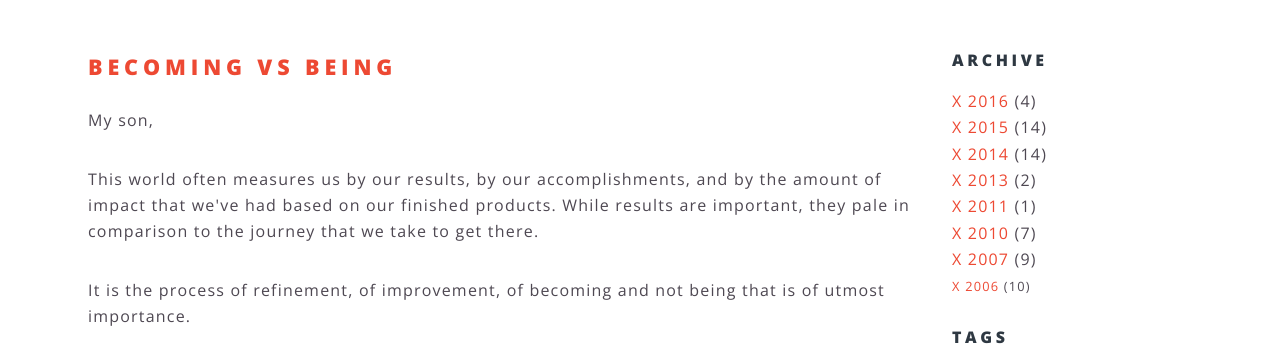
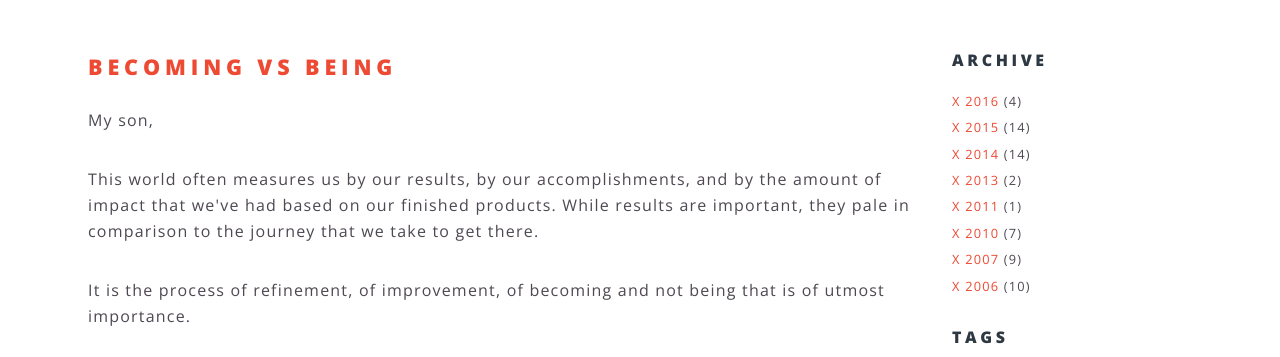
Before and after one commit to samng96/samng.me, a Jekyll site: the page built from letters-to-my-son/index.html, in a window 1280 px wide. Shown: the part 420-777 px from the top of the page. Built offline with Jekyll 4.4.1, drawn with Linux system fonts in a browser that asks for light colours.

Commit message:
small caps on archive links

```diff
--- a/_includes/archive_list.html
+++ b/_includes/archive_list.html
@@ -7,7 +7,7 @@
       {% assign postYear = post.date | date: "%Y" %}
       {% if postYear != currentYear %}
         {% if firstLoop == false %}
-          <div id="archive{{currentYear}}" class="smallAllCaps">
+          <div id="archive{{currentYear}}" class="smallerLinks">
             <div id="archive-nav{{ currentYear }}"><a class="archive-nav" href="#archive-nav{{ currentYear }}">X</a> <a href="/archive/{{ currentYear }}">{{ currentYear }}</a> ({{post_count}})</div>
             <div class="alt" style="display: none">
               {{ post_list }}
```
